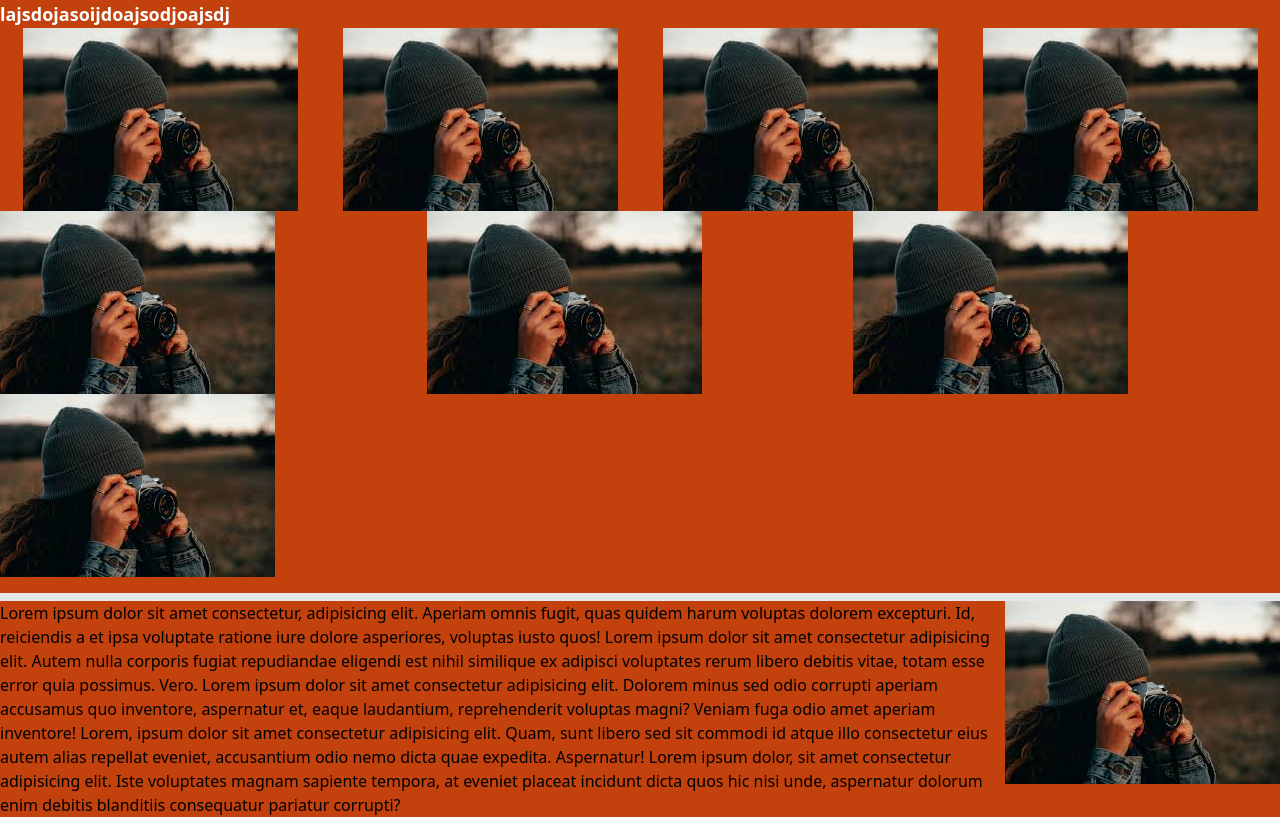
After one commit to rahimifh/Elearning, a Python web app: template src/templates/lesson1.html in a window 1280 px wide. The commit adds this page. Run offline with Jinja, Linux system fonts and the light colour scheme; the template is opened without the code that fills it, so the values that code supplies are empty.

Commit message:
complete lesson one and organized project

```diff
--- a/package.json
+++ b/package.json
@@ -1,6 +1,6 @@
 {
   "scripts": {
-    "dev": "tailwindcss -i assets/tailwind-input.css -o assets/output-tailwind.css --watch "
+    "dev": "tailwindcss -i tw/tailwind-input.css -o src/assets/css/output-tailwind.css --watch "
   },
   "dependencies": {
     "autoprefixer": "^10.4.14",
--- a/assets/output-tailwind.css
+++ b/src/assets/css/output-tailwind.css
@@ -554,25 +554,76 @@ video {
   --tw-contain-style:  ;
 }
 
+.primarybtn {
+  border-radius: 0.375rem;
+  --tw-bg-opacity: 1;
+  background-color: rgb(59 130 246 / var(--tw-bg-opacity));
+  padding: 0.5rem;
+  --tw-text-opacity: 1;
+  color: rgb(255 255 255 / var(--tw-text-opacity));
+}
+
+.primarybtn:hover {
+  --tw-bg-opacity: 1;
+  background-color: rgb(37 99 235 / var(--tw-bg-opacity));
+}
+
+.float-right {
+  float: right;
+}
+
+.my-4 {
+  margin-top: 1rem;
+  margin-bottom: 1rem;
+}
+
 .mx-auto {
   margin-left: auto;
   margin-right: auto;
 }
 
-.h-52 {
-  height: 13rem;
+.mt-4 {
+  margin-top: 1rem;
 }
 
-.w-40 {
-  width: 10rem;
+.flex {
+  display: flex;
 }
 
-.w-\[800px\] {
-  width: 800px;
+.table {
+  display: table;
 }
 
-.rounded-lg {
-  border-radius: 0.5rem;
+.grid {
+  display: grid;
+}
+
+.h-auto {
+  height: auto;
+}
+
+.w-screen {
+  width: 100vw;
+}
+
+.w-52 {
+  width: 13rem;
+}
+
+.grid-cols-3 {
+  grid-template-columns: repeat(3, minmax(0, 1fr));
+}
+
+.justify-around {
+  justify-content: space-around;
+}
+
+.border {
+  border-width: 1px;
+}
+
+.border-t-8 {
+  border-top-width: 8px;
 }
 
 .bg-gray-800 {
@@ -580,27 +631,22 @@ video {
   background-color: rgb(31 41 55 / var(--tw-bg-opacity));
 }
 
-.bg-blue-500 {
+.bg-green-500 {
   --tw-bg-opacity: 1;
-  background-color: rgb(59 130 246 / var(--tw-bg-opacity));
+  background-color: rgb(34 197 94 / var(--tw-bg-opacity));
 }
 
-.p-4 {
-  padding: 1rem;
+.p-8 {
+  padding: 2rem;
 }
 
-.text-xl {
-  font-size: 1.25rem;
-  line-height: 1.75rem;
+.text-xs {
+  font-size: 0.75rem;
+  line-height: 1rem;
 }
 
-.font-bold {
-  font-weight: 700;
-}
-
-.text-white {
-  --tw-text-opacity: 1;
-  color: rgb(255 255 255 / var(--tw-text-opacity));
+.font-thin {
+  font-weight: 100;
 }
 
 /*--------------Added Font--------------*/
@@ -620,3 +666,69 @@ video {
 .linear-background{
   background-image: linear-gradient(145deg, rgba(70, 65, 65, 0) 30%, rgba(181, 217, 250, 0.65) 100%, rgba(47, 35, 35, 0) 100%);
 }
+
+.hover\:float-none:hover {
+  float: none;
+}
+
+@media (min-width: 640px) {
+  .sm\:bg-blue-300 {
+    --tw-bg-opacity: 1;
+    background-color: rgb(147 197 253 / var(--tw-bg-opacity));
+  }
+
+  .sm\:text-sm {
+    font-size: 0.875rem;
+    line-height: 1.25rem;
+  }
+
+  .sm\:font-normal {
+    font-weight: 400;
+  }
+}
+
+@media (min-width: 760px) {
+  .md\:bg-yellow-400 {
+    --tw-bg-opacity: 1;
+    background-color: rgb(250 204 21 / var(--tw-bg-opacity));
+  }
+}
+
+@media (min-width: 1024px) {
+  .lg\:text-base {
+    font-size: 1rem;
+    line-height: 1.5rem;
+  }
+
+  .lg\:font-semibold {
+    font-weight: 600;
+  }
+}
+
+@media (min-width: 1280px) {
+  .xl\:bg-orange-700 {
+    --tw-bg-opacity: 1;
+    background-color: rgb(194 65 12 / var(--tw-bg-opacity));
+  }
+
+  .xl\:text-lg {
+    font-size: 1.125rem;
+    line-height: 1.75rem;
+  }
+
+  .xl\:font-bold {
+    font-weight: 700;
+  }
+
+  .xl\:text-white {
+    --tw-text-opacity: 1;
+    color: rgb(255 255 255 / var(--tw-text-opacity));
+  }
+}
+
+@media (min-width: 1536px) {
+  .\32xl\:bg-black {
+    --tw-bg-opacity: 1;
+    background-color: rgb(0 0 0 / var(--tw-bg-opacity));
+  }
+}
--- /dev/null
+++ b/src/templates/lesson1.html
@@ -0,0 +1,40 @@
+<!DOCTYPE html>
+<html lang="en">
+<head>
+    <meta charset="UTF-8">
+    <meta name="viewport" content="width=device-width, initial-scale=1.0">
+    <title>Document</title>
+    <link rel="stylesheet" href="../assets/css/output-tailwind.css">
+</head>
+<body class="bg-green-500
+         sm:bg-blue-300
+            md:bg-yellow-400
+            xl:bg-orange-700
+            2xl:bg-black
+            ">
+    <div class="font-thin text-xs
+    sm:font-normal sm:text-sm
+    lg:font-semibold lg:text-base
+    xl:font-bold xl:text-lg xl:text-white">
+        lajsdojasoijdoajsodjoajsdj
+    </div>
+
+    <div class="flex justify-around">
+        <img src="../assets/images/download.jpeg" alt="">
+        <img src="../assets/images/download.jpeg" alt="">
+        <img src="../assets/images/download.jpeg" alt="">
+        <img src="../assets/images/download.jpeg" alt="">
+    </div>
+    <div class="grid grid-cols-3">
+        <img src="../assets/images/download.jpeg" alt="">
+        <img src="../assets/images/download.jpeg" alt="">
+        <img src="../assets/images/download.jpeg" alt="">
+        <img src="../assets/images/download.jpeg" alt="">
+    </div>
+
+    <div class="border-t-8 mt-4">
+        <img class="float-right hover:float-none" src="../assets/images/download.jpeg" alt="">
+<p>Lorem ipsum dolor sit amet consectetur, adipisicing elit. Aperiam omnis fugit, quas quidem harum voluptas dolorem excepturi. Id, reiciendis a et ipsa voluptate ratione iure dolore asperiores, voluptas iusto quos! Lorem ipsum dolor sit amet consectetur adipisicing elit. Autem nulla corporis fugiat repudiandae eligendi est nihil similique ex adipisci voluptates rerum libero debitis vitae, totam esse error quia possimus. Vero. Lorem ipsum dolor sit amet consectetur adipisicing elit. Dolorem minus sed odio corrupti aperiam accusamus quo inventore, aspernatur et, eaque laudantium, reprehenderit voluptas magni? Veniam fuga odio amet aperiam inventore! Lorem, ipsum dolor sit amet consectetur adipisicing elit. Quam, sunt libero sed sit commodi id atque illo consectetur eius autem alias repellat eveniet, accusantium odio nemo dicta quae expedita. Aspernatur! Lorem ipsum dolor, sit amet consectetur adipisicing elit. Iste voluptates magnam sapiente tempora, at eveniet placeat incidunt dicta quos hic nisi unde, aspernatur dolorum enim debitis blanditiis consequatur pariatur corrupti?</p>
+    </div>
+</body>
+</html>
--- a/assets/tailwind-input.css
+++ b/tw/tailwind-input.css
@@ -19,6 +19,9 @@
     .active-link {
       @apply relative after:absolute after:inset-y-0 after:-right-8 after:w-1.5 after:bg-[#f6d658] after:rounded-full;
     }
+    .primarybtn{
+      @apply p-2 rounded-md text-white bg-blue-500 hover:bg-blue-600
+    }
 
 
   }
```
Also changed, not shown: src/templates/components.html (+38 -0 lines), src/templates/home.html (+1 -22 lines), assets/images/bg.png (deleted), src/assets/images/download.jpeg (added).
